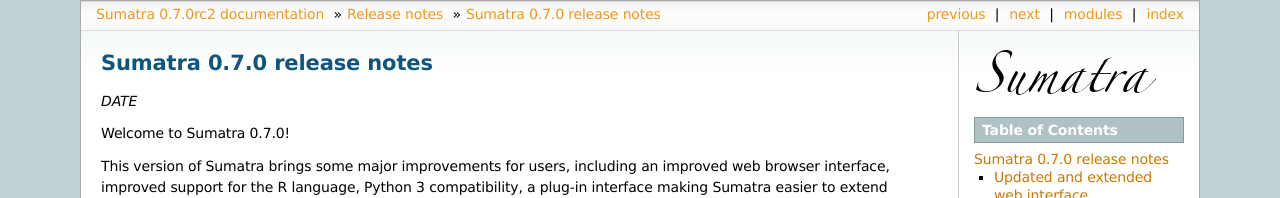
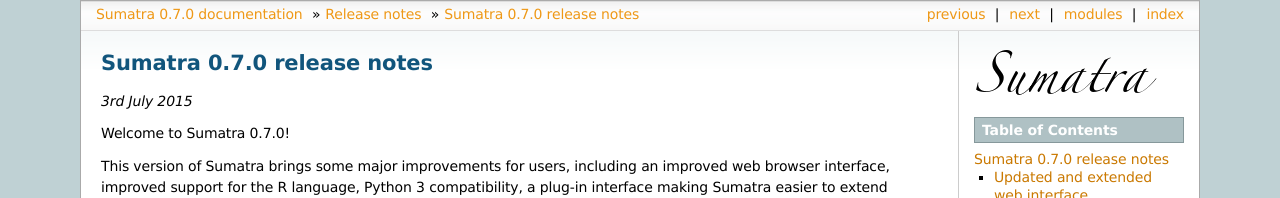
Before and after one commit to open-research/sumatra, a Sphinx documentation site: the page built from doc/releases/0.7.0.txt, in a window 1280 px wide and 900 px high. Shown: the top 198 px of the window. Built offline with Sphinx 7.4.7, drawn with Linux system fonts in a browser that asks for light colours; some of the changed text lies outside the part shown.

Commit message:
Release 0.7.0

```diff
--- a/doc/conf.py
+++ b/doc/conf.py
@@ -49,7 +49,7 @@
 # The short X.Y version.
 version = '0.7'
 # The full version, including alpha/beta/rc tags.
-release = '0.7.0rc2'
+release = '0.7.0'
 
 # The language for content autogenerated by Sphinx. Refer to documentation
 # for a list of supported languages.
--- a/doc/releases/0.7.0.txt
+++ b/doc/releases/0.7.0.txt
@@ -2,7 +2,7 @@
 Sumatra 0.7.0 release notes
 ===========================
 
-*DATE*
+*3rd July 2015*
 
 Welcome to Sumatra 0.7.0!
 
--- a/setup.py
+++ b/setup.py
@@ -35,7 +35,7 @@
 
 setup(
     name = "Sumatra",
-    version = "0.7.0rc2",
+    version = "0.7.0",
     package_dir = {'sumatra': 'sumatra'},
     packages = ['sumatra', 'sumatra.dependency_finder', 'sumatra.datastore',
                 'sumatra.recordstore', 'sumatra.recordstore.django_store',
--- a/sumatra/__init__.py
+++ b/sumatra/__init__.py
@@ -4,4 +4,4 @@
            'dependency_finder', 'web', 'decorators', 'publishing',
            'users', 'core']
 
-__version__ = "0.7.0rc2"
+__version__ = "0.7.0"
```
Also changed, not shown: 1 other file.
